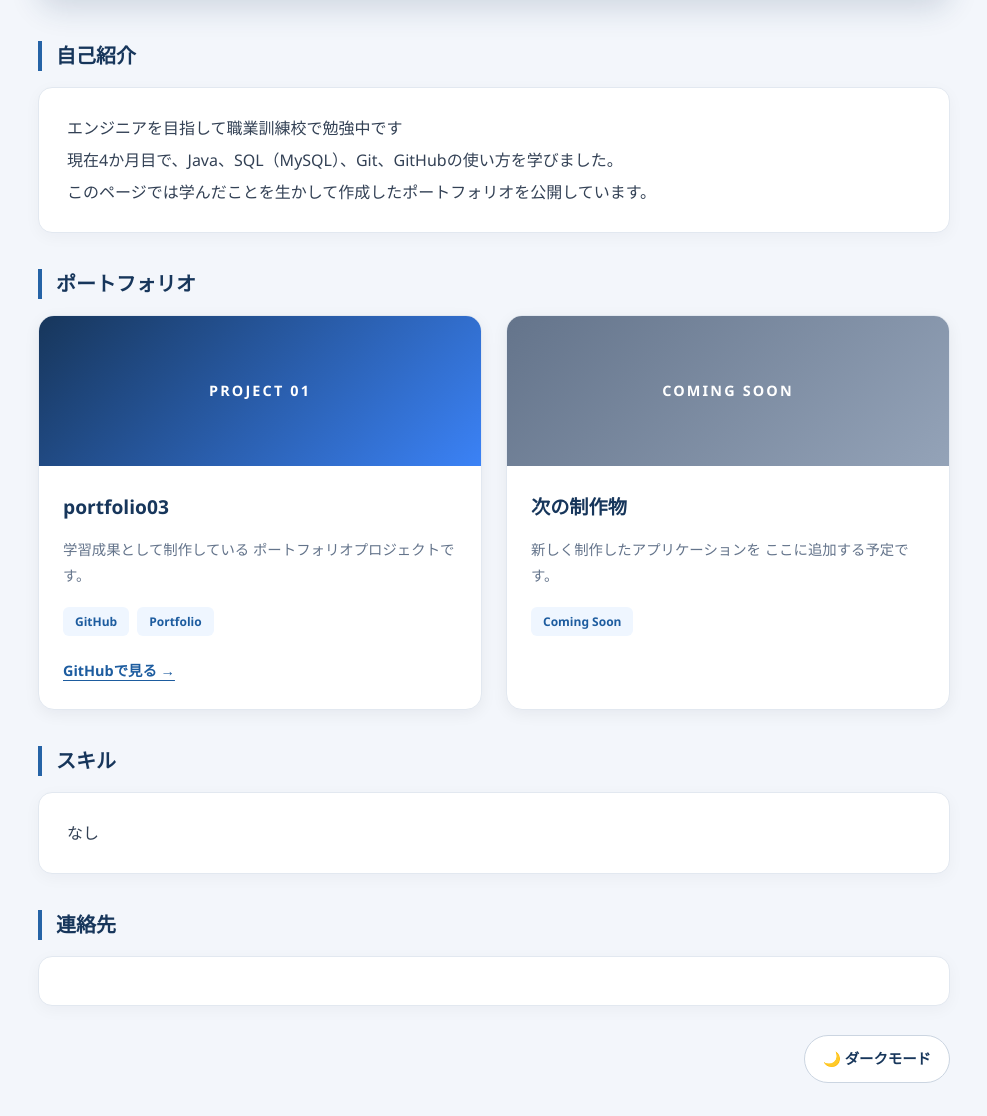
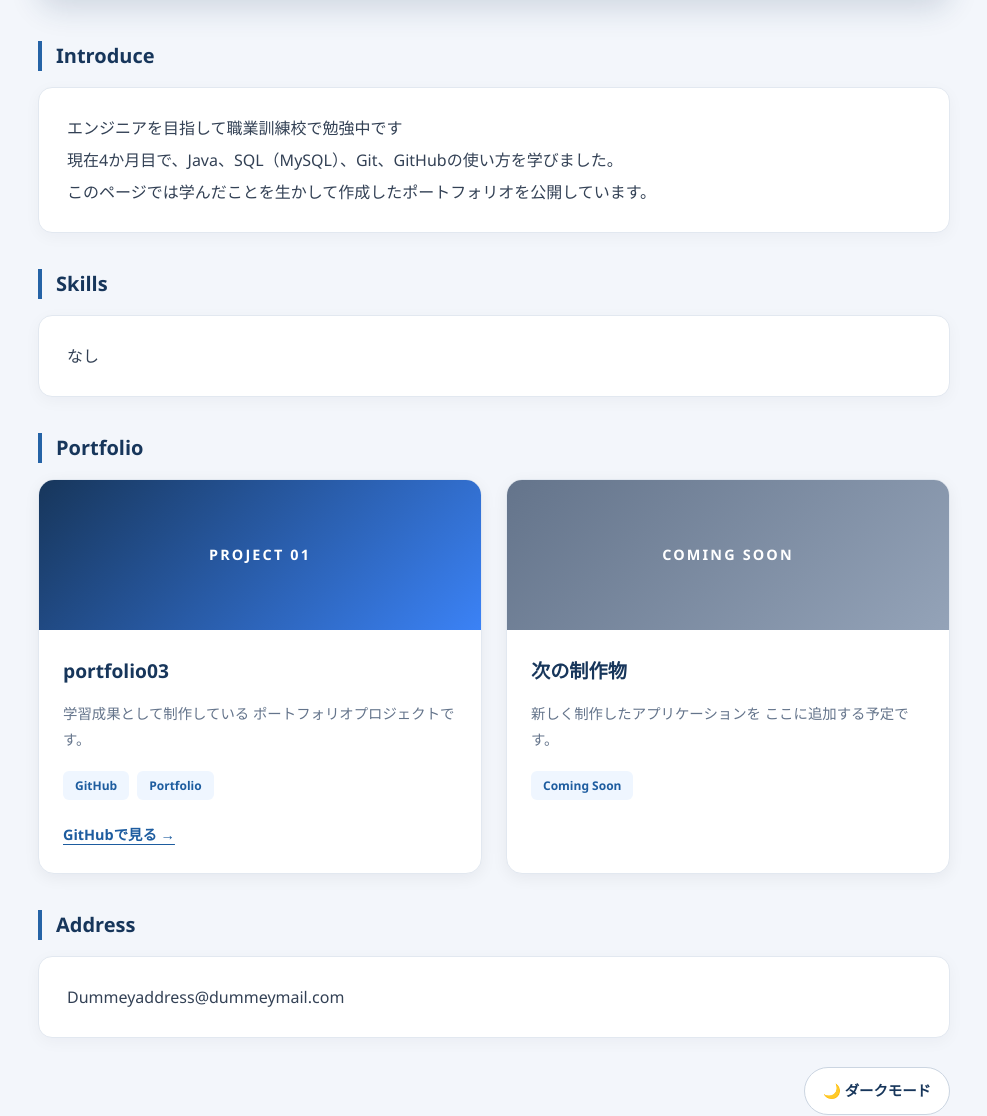
Before and after one commit to Ketsuben/Ketsuben.github.io, a plain HTML site: page index.html in a window 1280 px wide. Shown: the part 219-1335 px from the top of the page, without its empty margins (146-1133 px from the left). Drawn offline with Linux system fonts and the light colour scheme.

Commit message:
chore: index.htmlのコンテンツ更新
レベル2見出しを英語に変更
Skillsの位置変更

```diff
--- a/index.html
+++ b/index.html
@@ -9,15 +9,17 @@
 </head>
 <body>
     <h1>血便のポートフォリオ公開サイト</h1>
-	<h2 class="reveal">自己紹介</h2>
+	<h2 class="reveal">Introduce</h2>
 	<p>
 		エンジニアを目指して職業訓練校で勉強中です<br>
 		現在4か月目で、Java、SQL（MySQL）、Git、GitHubの使い方を学びました。<br>
 		このページでは学んだことを生かして作成したポートフォリオを公開しています。
 	</p>
 
+	<h2 class="reveal">Skills</h2>
+	<p>なし</p>
 
-	<h2 class="reveal">ポートフォリオ</h2>
+	<h2 class="reveal">Portfolio</h2>
 	<div class="portfolio-grid">
 	    <!-- 作品1：portfolio03 -->
 	    <article class="portfolio-card reveal">
@@ -60,10 +62,9 @@
 	        </div>
 	    </article>
 	</div>
-	<h2 class="reveal">スキル</h2>
-	<p>なし</p>
-	<h2 class="reveal">連絡先</h2>
-	<p></p>
+
+	<h2 class="reveal">Address</h2>
+	<p>Dummeyaddress@dummeymail.com</p>
 	<br>
 	<button id="themeToggle" class="theme-toggle" type="button" aria-pressed="false">
 		🌙 ダークモード
```
